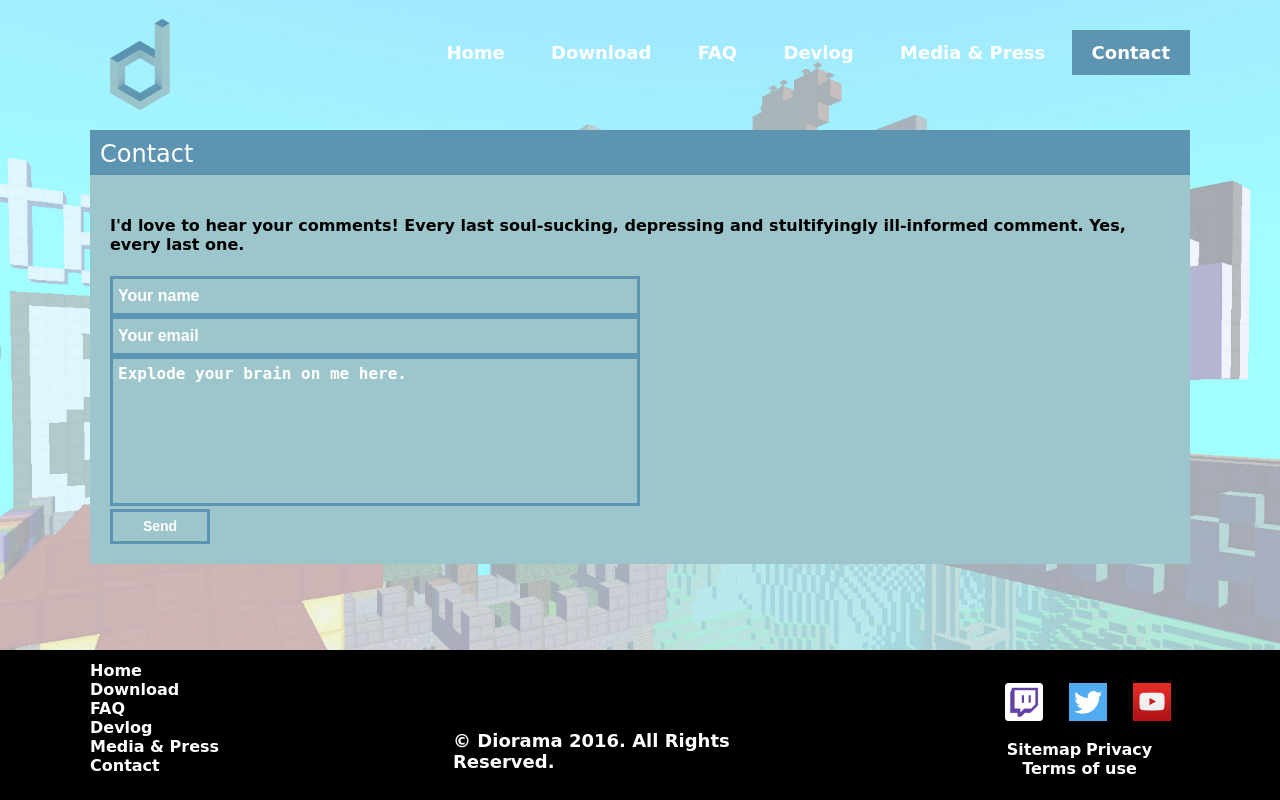
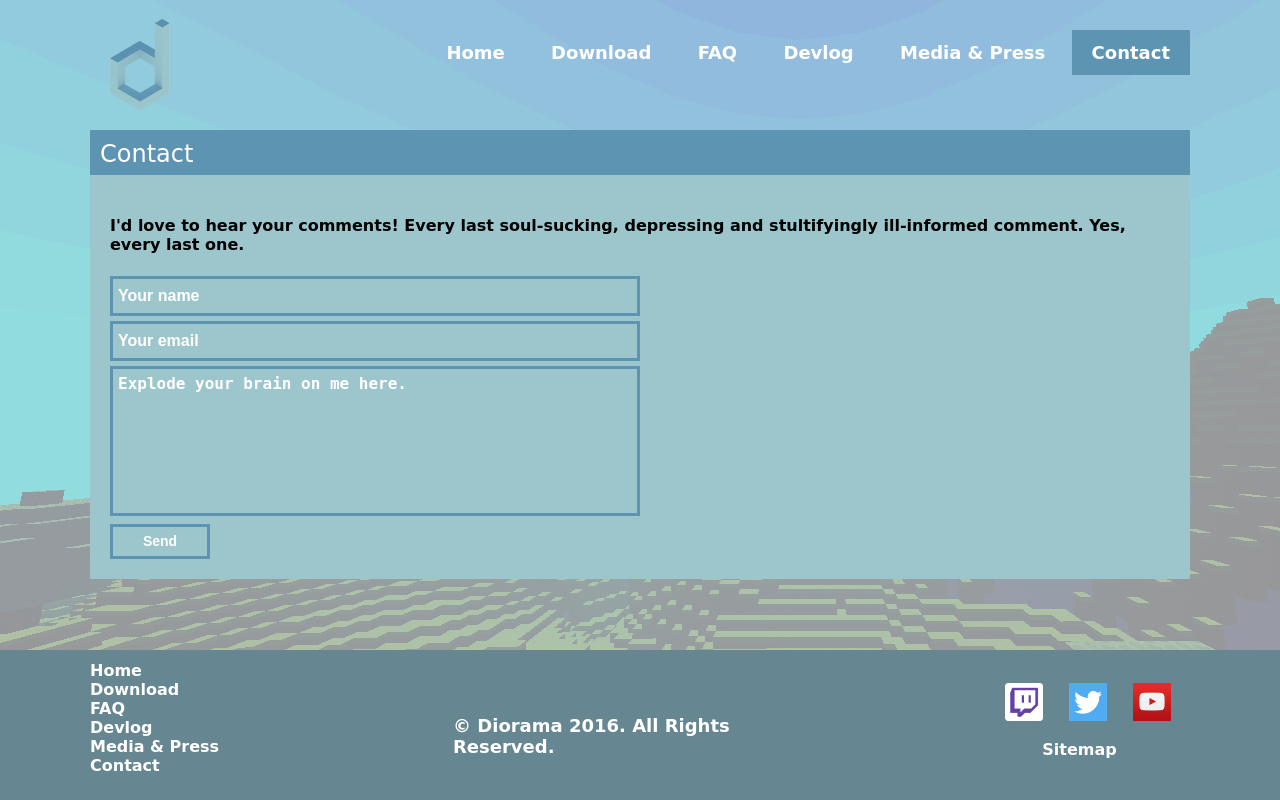
Before and after one commit to robertswan/diorama-www, a PHP site: page /contact.php in a window 1280 px wide; the page is wider, and only the part inside the window is pictured. Run offline with PHP 8.4, Linux system fonts and the light colour scheme; some web fonts are replaced.

Commit message:
Sticky Footer Update
Updated the style of the footer, fixed some issues with the contact form
and missing images

```diff
--- a/css/master.css
+++ b/css/master.css
@@ -19,7 +19,7 @@ html, body {
     font-size: 14px;
     font-weight: bold;
 
-    background: url("../imgs/background.jpg");
+    background: url("../imgs/original/_background.png");
     background-size: cover;
     background-repeat: no-repeat;
     background-attachment: fixed;
@@ -187,8 +187,6 @@ html, body {
 
   position: relative;
 
-  /*margin: 0 auto;*/
-
   box-sizing: border-box;
   padding-left: 20px;
 
@@ -348,7 +346,7 @@ html, body {
 /*====Linux====*/
 
 #linux-head {
-  background: url("../imgs/linux.png");
+  background: url("../imgs/original/linux.png");
   background-size: 60%;
   background-position: center;
   background-repeat: no-repeat;
@@ -392,7 +390,7 @@ html, body {
   float: right;
   z-index: 99;
 
-  background: url("../imgs/arrow.png");
+  background: url("../imgs/original/arrow.png");
   background-size: 100%;
   background-repeat: no-repeat;
 }
@@ -411,10 +409,11 @@ html, body {
 #sticky-footer
 {
     position: relative;
-    margin-top: -150px; /* negative value of footer height */
+    margin-top: -150px;
     height: 150px;
     clear:both;
-    background-color: #000000;
+
+    background: #668691;
 }
 
 /*Opera Fix*/
@@ -433,7 +432,6 @@ body:before
 
   position: relative;
 
-  /*margin: 0 auto;*/
 }
 
 #twitch {
@@ -483,9 +481,6 @@ body:before
 
 #foot-wrap {
   width: 100%;
-  /*height: auto;*/
-
-  /*margin: 0 auto;*/
 
   color: white;
   font-size: 18px;
@@ -516,8 +511,9 @@ body:before
 }
 
 #copy {
+  margin: 0 auto;
   position: relative;
-  top: 80px;
+  top: 65px;
 
 }
 
@@ -525,7 +521,6 @@ body:before
   width: 64px;
   height: 64px;
 
-  /*margin: 0 auto;*/
 }
 
 #social {
@@ -536,14 +531,11 @@ body:before
   top: 20px;
   left: 85px;
 
-  /*margin: 0 auto;*/
 }
 
 #link-right {
   width: 100%;
   height: auto;
-
-  /*margin: 0 auto;*/
 
   position: relative;
   top: 90px;
@@ -569,8 +561,6 @@ a, .social-link:visited, .social-link:active {
 .foot-link {
   position: relative;
 
-  /*margin-left: 15px;*/
-
   text-decoration: none;
   list-style: none;
   color: white; /*#8BBCCC;*/
@@ -584,11 +574,8 @@ a, .social-link:visited, .social-link:active {
 
 .foot-box {
   width: 33%;
-  /*height: 200px;*/
 
   float: left;
-
-  text-align: left;
 }
 
 /*==============CONTACT FORM==============*/
@@ -614,7 +601,7 @@ a, .social-link:visited, .social-link:active {
 
   background: transparent;
 
-  /*margin-bottom: 10px;*/
+  margin-bottom: 5px;
 
   color: white;
   font-size: 16px;
@@ -625,7 +612,7 @@ a, .social-link:visited, .social-link:active {
   width: 100%;
   height: 40px;
 
-  /*margin-bottom: 10px;*/
+  margin-bottom: 5px;
 
   box-sizing: border-box;
   padding-left: 5px;
--- a/includes/footer.php
+++ b/includes/footer.php
@@ -33,8 +33,6 @@
 
         <div id="link-right">
           <a href="#" class="foot-link">Sitemap</a>
-          <a href="#" class="foot-link">Privacy</a>
-          <a href="#" class="foot-link">Terms of use</a>
         </div>
       </div>
     </div>
```
